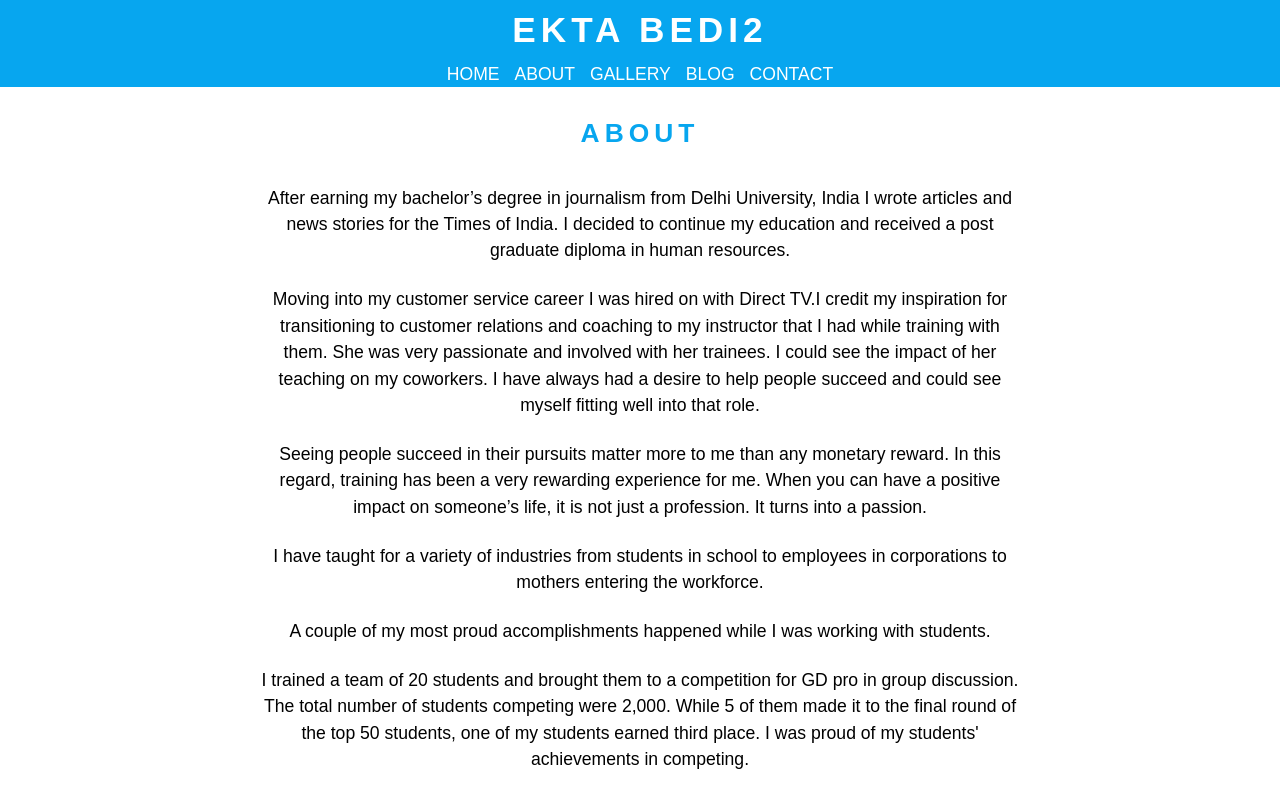
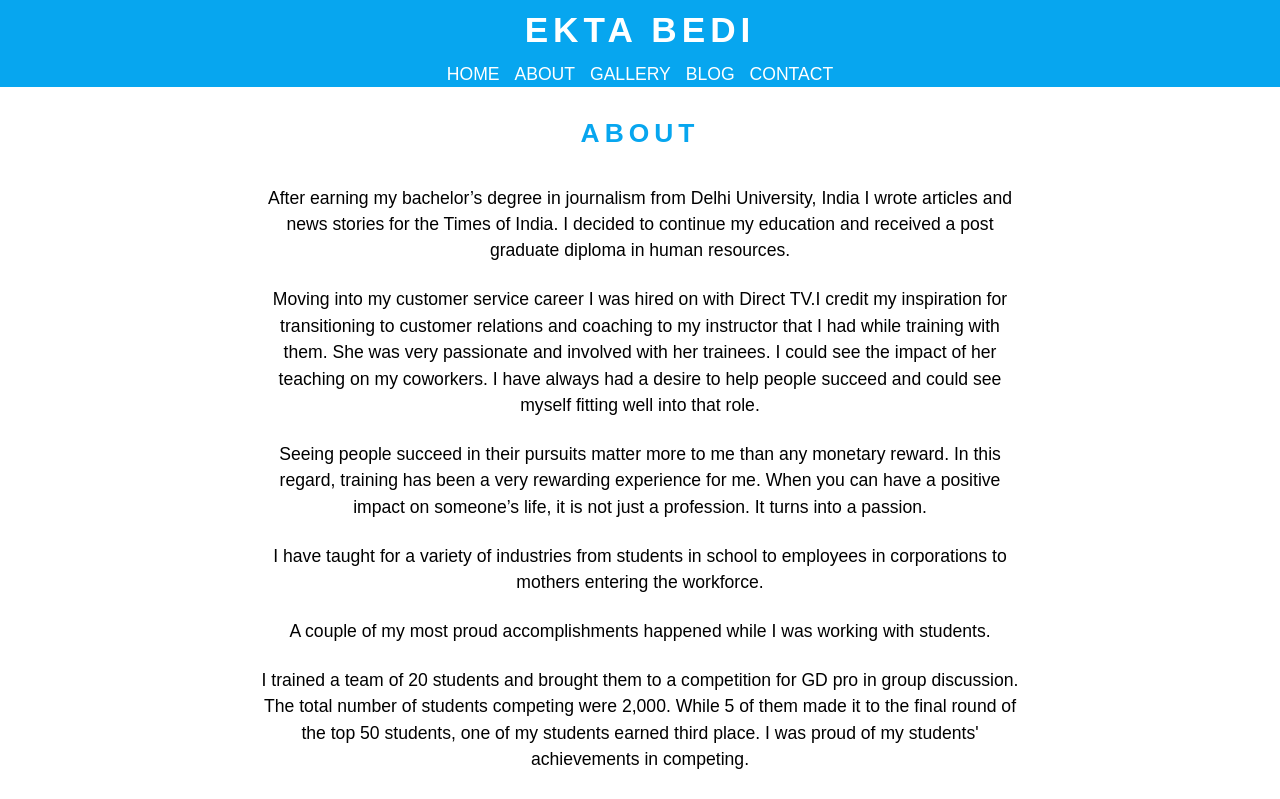
Before and after one commit to dnvargas/Ekta-Bedi, a plain HTML site: page about.html in a window 1280 px wide. Shown: the top 799 px of the page. Drawn offline with Linux system fonts and the light colour scheme.

Commit message:
initial commit

```diff
--- a/about.html
+++ b/about.html
@@ -6,13 +6,13 @@
   <meta name="viewport" content="width=device-width, initial-scale=1.0">
   <meta http-equiv="X-UA-Compatible" content="ie=edge">
   <link rel="stylesheet" href="css/style.css">
-  <title>Ekta Bedi2</title>
+  <title>Ekta Bedi</title>
 </head>
 
 <body>
   <!-- Header Nav -->
   <header id="header-nav" class="grid">
-    <h1>Ekta Bedi2</h1>
+    <h1>Ekta Bedi</h1>
     <nav>
       <ul>
         <li><a href="index.html">Home</a></li>
```
Also changed, not shown: contact.html (+2 -2 lines), gallery.html (+2 -2 lines), index.html (+2 -2 lines), 2 other files.
